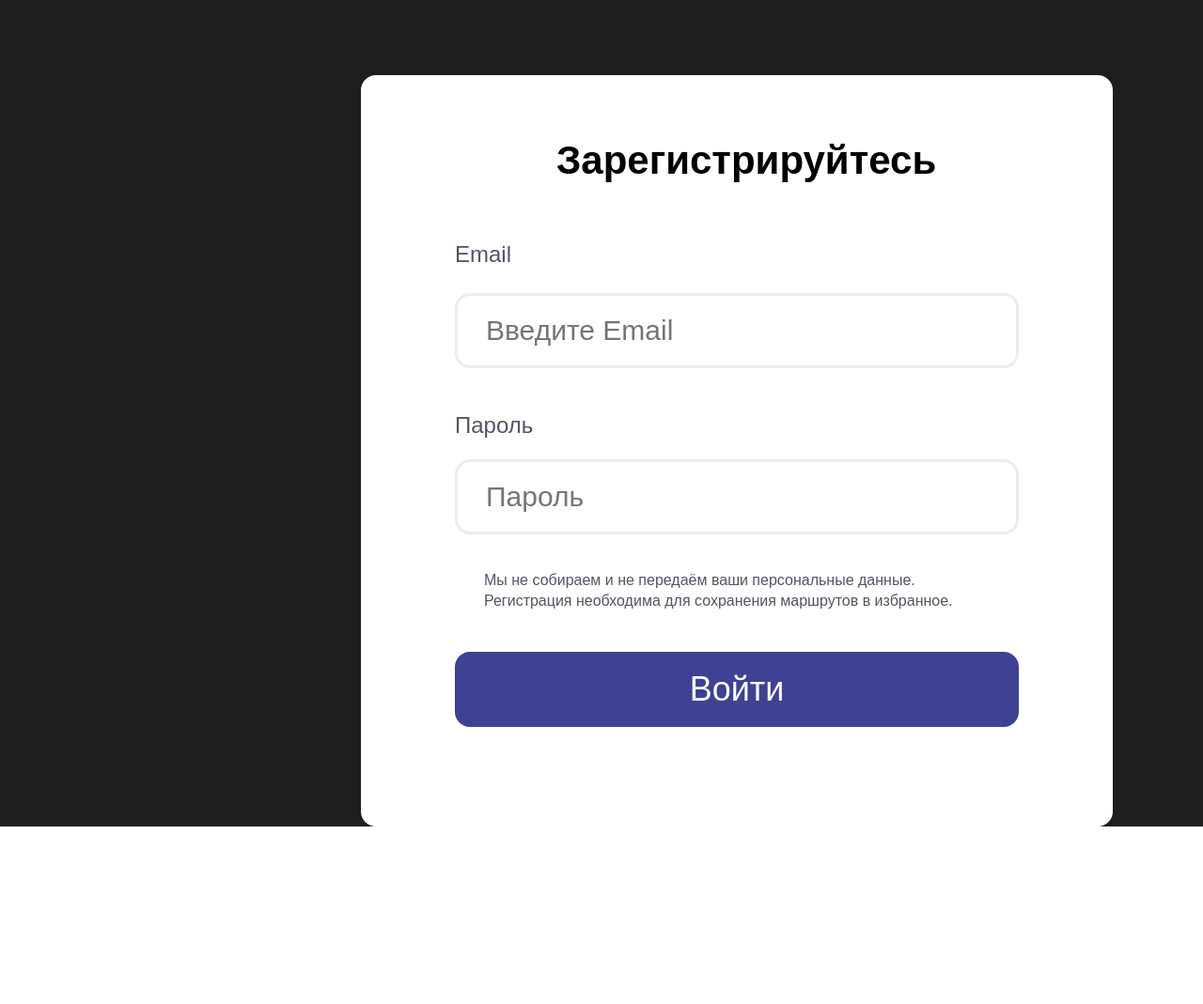
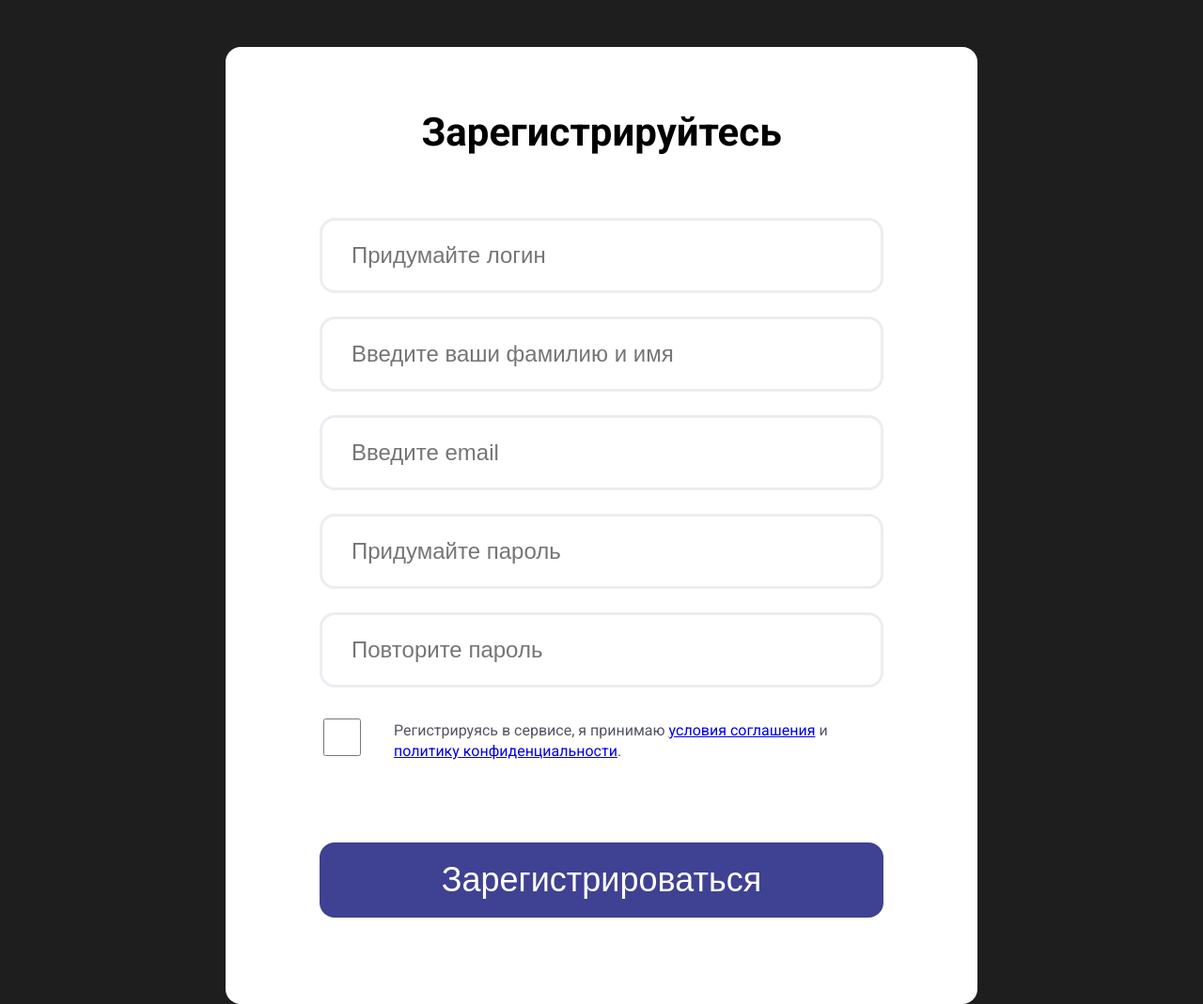
Before and after one commit to GoptarEA/firstTeamNew, a Flask app: template templates/registration.html in a window 1280 px wide. Shown: the whole page at 94% size. Before the commit the page ends 880 px from the top, so only its background shows below. Run offline with Flask 3, Linux system fonts and the light colour scheme; the template is opened without the code that fills it, so the values that code supplies are empty.

Commit message:
следующая версия

```diff
--- a/flsite.py
+++ b/flsite.py
@@ -63,7 +63,8 @@ def login():
 def registration():
     if request.method == 'POST':
         # Добавление пользователя в базу данных
-        return render_template('registration.html')
+        pass
+    return render_template('registration.html')
 
 
 @app.route('/change_password', methods=['GET', 'POST'])
@@ -85,10 +86,14 @@ def delete_account():
     return render_template('delete_account.html')
 
 
+@app.route('/politics')
+def politics():
+    return render_template('politics.html')
 
 
-
-
+@app.route('/terms')
+def terms():
+    return render_template('terms.html')
 
 
 
--- a/static/css/registration.css
+++ b/static/css/registration.css
@@ -1,224 +1,121 @@
+::-webkit-scrollbar {
+    width: 0;
+  }
+
 html, body {
-  background-color:  #1E1E1E;
-  height: 100%;
-  width: 100%;
-  font-family: 'Roboto', sans-serif;
-  overflow: hidden;
+    margin: 0px auto;
+    width: 100%;
+    height: 100%;
+    background-color: #1E1E1E;
+    font-family: 'Roboto', sans-serif;
 }
 
-.middle_part{
-    position: absolute;
+.reg_win {
+    margin: 0px auto;
+    margin-top: 50px;
     width: 800px;
-    height: 800px;
-    left: 30%;
-    top: 10%;
+    height: 960px;
+    padding-top: 59px;
 
-    background: #FFFFFF;
+    background-color: #FFFFFF;
     border-radius: 16px;
 }
 
-.registration {
-    position: absolute;
-    width: 384px;
+.reg_title_block {
+    margin: 0px 161px 34px 161px;
+    width: 478px;
     height: 64px;
-    left: 208px;
-    top: 59px;
+}
 
-    font-family: 'Arial';
+.reg_title {
+    margin-top: 0px;
     font-style: normal;
     font-weight: 700;
     font-size: 42px;
     line-height: 64px;
-    /* identical to box height, or 152% */
 
     text-align: center;
 
     color: #000000;
 }
 
-.logintext {
-    position: absolute;
-    width: 287px;
-    height: 41px;
-    left: 100px;
-    top: 173px;
-
-    font-family: 'Arial';
-    font-style: normal;
-    font-weight: 400;
-    font-size: 24px;
-    line-height: 36px;
-    /* or 150% */
-    color: #535564;
+.reg_form {
+    margin: 0px auto;
+    width: 800px;
 }
 
-
-.passtext {
-    position: absolute;
-    width: 287px;
-    height: 41px;
-    left: 100px;
-    top: 355px;
-
-    font-family: 'Arial';
-    font-style: normal;
-    font-weight: 400;
-    font-size: 24px;
-    line-height: 36px;
-    /* or 150% */
-    color: #535564;
-}
-
-.email {
+.forminput {
     box-sizing: border-box;
-
-    position: absolute;
+    margin: 25px 100px 0px 100px;
     width: 600px;
     height: 80px;
-    left: 100px;
-    top: 232px;
+    padding-left: 31px;
 
     background: #FFFFFF;
     border: 3px solid #ECEDF1;
     border-radius: 16px;
 
-    font-size: 30px;
-    padding-left: 30px;
-
+    font-style: normal;
+    font-weight: 400;
+    font-size: 24px;
+    line-height: 36px;
 }
 
-.password {
-    box-sizing: border-box;
+.reg_submit {
+    margin: 19px 100px 0px 100px;
+    width: 600px;
+}
+.check_btn {
+    display: inline-block;
+    width: 40px;
+    height: 40px;
+    background: #FFFFFF;
 
-    position: absolute;
-    width: 600px;
-    height: 80px;
-    left: 100px;
-    top: 409px;
-
-    background: #FFFFFF;
-    border: 3px solid #ECEDF1;
+    border: 1px solid #3F4192;
     border-radius: 16px;
 
-    font-size: 30px;
-    padding-left: 30px;
-
+    cursor: pointer;
 }
 
-.small_text {
-    position: absolute;
-    width: 550px;
+.reg_submit_text {
+    margin-left: 28px;
+    display: inline-block;
+    width: 513px;
     height: 44px;
-    left: 131px;
-    top: 527px;
 
-    font-family: 'Arial';
     font-style: normal;
     font-weight: 400;
     font-size: 16px;
     line-height: 22px;
-    /* or 138% */
-
 
     color: #535564;
-
 }
 
-.entry_button {
-
-    position: absolute;
+.reg_btn {
+    margin: 70px 100px 0px 100px;
     width: 600px;
     height: 80px;
-    left: 100px;
-    top: 614px;
-
 
     background: #3F4192;
     border-radius: 16px;
-    border: 0px;
+    border-width: 0px;
 
-
-    font-family: 'Arial';
     font-style: normal;
     font-weight: 400;
     font-size: 36px;
     line-height: 42px;
-    /* or 117% */
-
-    text-align: center;
 
     color: #FFFFFF;
-
-    cursor: pointer;
 
     transition: 0.2s;
     transition-timing-function: ease-in-out;
 
+    cursor: pointer;
 }
 
+.reg_btn:hover {
+    background: #2c2d66;
 
-@keyframes fade {
- from {
-  opacity: 1;
-  }
-  to {
-   opacity: 0;
-  }
-}
-
-.flash {
-    position: absolute;
-    width: 500px;
-    height: 80px;
-    left: 150px;
-    top: 320px;
-     font-family: 'Arial';
-    font-style: normal;
-    font-weight: 400;
-    font-size: 24px;
-    line-height: 42px;
-    /* or 117% */
-
-    text-align: center;
-    color: white;
-    background: #B22222;
-
-    animation: fade 2s ease forwards;
-    animation-delay: 2s;
-    border-radius: 16px;
-}
-
-
-
-
-.entry_button:hover {
-    background: #3F41FF;
+    transition: 0.2s;
     transition-timing-function: ease-in-out;
 }
-
-
-.redcolor {
-    color: red;
-
-    position: absolute;
-    left: 100px;
-    top: 480px;
-    weight: 700px;
-
-}
-
-.yellowcolor {
-    color: yellow;
-    position: absolute;
-    left: 100px;
-    top: 480px;
-    weight: 700px;
-}
-
-.greencolor {
-    color: green;
-    position: absolute;
-    left: 100px;
-    top: 480px;
-    weight: 700px;
-}
--- a/templates/registration.html
+++ b/templates/registration.html
@@ -2,39 +2,33 @@
 <html lang="en">
 <head>
     <meta charset="UTF-8">
+    <meta http-equiv="X-UA-Compatible" content="IE=edge">
+    <meta name="viewport" content="width=device-width, initial-scale=1.0">
     <title>Регистрация</title>
-
-    <link type="text/css" href="{{ url_for('static', filename='css/registration.css')}}" rel="stylesheet" />
-
+    <link href="{{ url_for('static', filename='css/registration.css')}}" rel="stylesheet" type="text/css" />
+    <link rel="preconnect" href="https://fonts.googleapis.com">
+    <link rel="preconnect" href="https://fonts.gstatic.com" crossorigin>
+    <link href="https://fonts.googleapis.com/css2?family=Roboto:wght@400;700&display=swap" rel="stylesheet">
 </head>
 <body>
-    <div class="middle_part">
-        <div class="registration">Зарегистрируйтесь</div>
-        <div class="logintext">Email</div>
-        <div class="passtext">Пароль</div>
-        <form method="post">
-            <input class="email" maxlength="30" type="text" placeholder="Введите Email" name="email">
-            <input class="password" maxlength="20" type="password" size="60" placeholder="Пароль" name="password" id="password">
-            <div id="aboutpsw"></div>
-            <script type="text/javascript" defer>
-                var psw = document.getElementById('password')
-                psw.oninput = function () {
-                    if (psw.value.length < 6) {
-                        document.getElementById('aboutpsw').innerHTML = "<p class='redcolor'>Ненадёжный пароль<p>";
-                    } else if (psw.value.length >= 6 && psw.value.length < 8) {
-                        document.getElementById('aboutpsw').innerHTML = "<p class='yellowcolor'>Средненький пароль<p>";
-                    } else {
-                        document.getElementById('aboutpsw').innerHTML = "<p class='greencolor'>Надёжный пароль<p>";
-                    }
-                }
-            </script>
-            <div class="small_text">Мы не собираем и не передаём ваши персональные данные. Регистрация необходима для
-                сохранения маршрутов в избранное.</div>
-            <a href="main_page"><button class= "entry_button" name="entry_button">Войти</button></a>
-
-            {% for msg in get_flashed_messages() %}
-            <div class="flash">{{msg}}</div>
-            {% endfor %}
+    <div class="reg_win">
+        <div class="reg_title_block">
+            <h1 class="reg_title">Зарегистрируйтесь</h1>
+        </div>
+        <form method="post" class="reg_form">
+            <input class="forminput" type="text" placeholder="Придумайте логин">
+            <input class="forminput" type="text" placeholder="Введите ваши фамилию и имя">
+            <input class="forminput" type="email" placeholder="Введите email">
+            <input class="forminput" type="password" placeholder="Придумайте пароль">
+            <input class="forminput" type="password" placeholder="Повторите пароль">
+            <div class="reg_submit">
+                <input class="check_btn" type="checkbox">
+                <p class="reg_submit_text">Регистрируясь в сервисе, я принимаю
+                    <a href="{{url_for('terms')}}">условия соглашения</a>
+                    и <a href="{{url_for('politics')}}">политику конфиденциальности</a>.
+                </p>
+            </div>
+            <button class="reg_btn" type="submit">Зарегистрироваться</button>
         </form>
     </div>
 </body>
```
Also changed, not shown: templates/politics.html (added, +10 -0 lines), templates/terms.html (added, +10 -0 lines).
